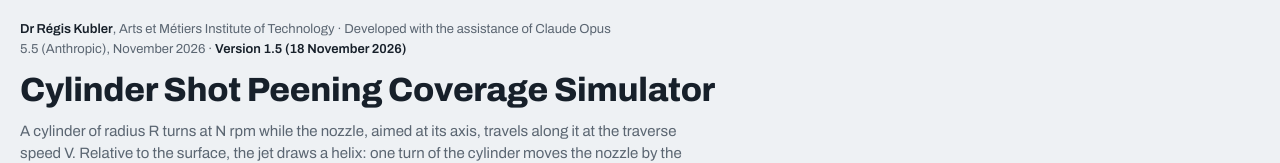
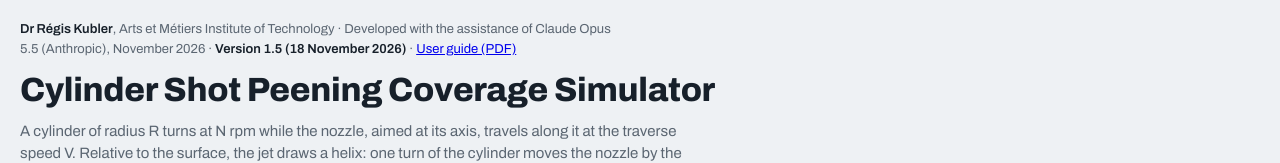
Before and after one commit to rkubler/cylinder-coverage, a plain HTML site: page index.html in a window 1280 px wide. Shown: the top 163 px of the page. Drawn offline with Linux system fonts and the light colour scheme; animation ran at ten frames a second.

Commit message:
Add files via upload

```diff
--- a/index.html
+++ b/index.html
@@ -98,7 +98,7 @@ footer{font-size:13px;color:var(--muted);border-top:1px solid var(--line);paddin
 <div class="wrap">
 <header class="hero">
 <div class="htext">
-  <p class="byline"><b>Dr Régis Kubler</b>, Arts et Métiers Institute of Technology · Developed with the assistance of Claude Opus 5.5 (Anthropic), November 2026 · <b>Version 1.5 (18 November 2026)</b></p>
+  <p class="byline"><b>Dr Régis Kubler</b>, Arts et Métiers Institute of Technology · Developed with the assistance of Claude Opus 5.5 (Anthropic), November 2026 · <b>Version 1.5 (18 November 2026)</b> · <a href="https://rkubler.github.io/cylinder-coverage/docs/cylinder_simulator_guide.pdf" target="_blank" rel="noopener">User guide (PDF)</a></p>
   <h1>Cylinder Shot Peening Coverage Simulator</h1>
   <p>A cylinder of radius R turns at N rpm while the nozzle, aimed at its axis, travels along it at the traverse speed V. Relative to the surface, the jet draws a helix: one turn of the cylinder moves the nozzle by the pitch <span class="formula">p = 60·V/N</span>. When the pitch is large compared with the jet size ΔX, the impacts pile up in helical stripes. The page builds the map of impacts per point λ on the whole surface, then the coverage <span class="formula">τ = 100·(1 − e<sup>−λ</sup>)</span>, and compares it with the average model.</p>
 </div>
```
Also changed, not shown: docs/img/sec0.png (added), docs/img/sec1.png (added), docs/img/sec2.png (added), docs/img/sec3.png (added), docs/img/sec4.png (added), 7 other files.
